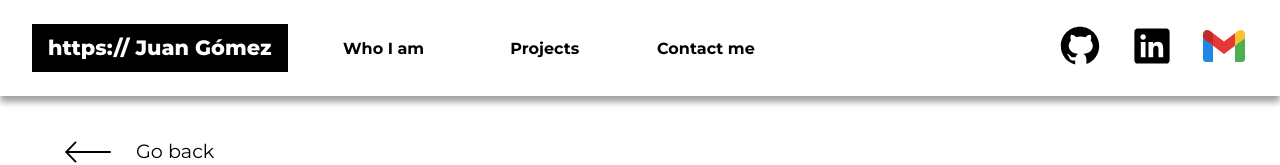
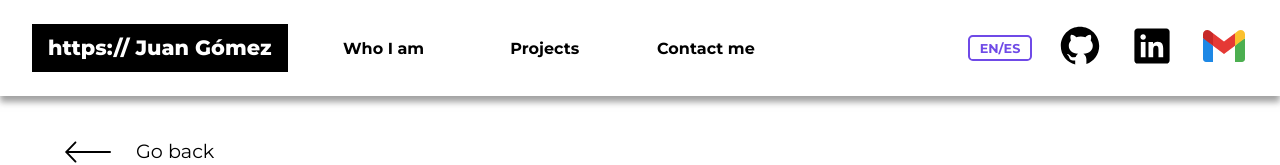
Before and after one commit to JPGomezCuervo/Portfolio, a React (Create React App) app in the folder client/: page /detail/doggofinder in a window 1280 px wide. Shown: the top 165 px of the page. Built offline with nearby package versions, Linux system fonts and the light colour scheme.

Commit message:
Implement lanugage switcher

```diff
--- a/client/src/components/NavBar/NavBar.module.css
+++ b/client/src/components/NavBar/NavBar.module.css
@@ -48,7 +48,6 @@
     display: flex;
     align-items: center;
     height: fit-content;
-    margin-left: auto;
     margin-right: 2rem;
 }
 
@@ -56,3 +55,26 @@
     margin-left: 1.5rem;
     height: 3rem;
 }
+
+.Header button {
+    width: 5%;
+    margin-left: auto;
+    background-color: white;
+    border-radius: .3rem;
+    padding: .2rem;
+    border: 2px solid #6F4AE7;
+    color: #6F4AE7;
+    font-family: "Montserrat-Bold";
+    font-size: .8rem;
+    transition: .3s;
+    cursor: pointer;
+}
+
+.Header button:hover {
+    background-color: #6F4AE7;
+    color: white;
+}
+.Header button:active {
+    background-color:white;
+    color:#6F4AE7;
+}
--- a/client/src/components/NavBar/NavBar.tsx
+++ b/client/src/components/NavBar/NavBar.tsx
@@ -1,6 +1,6 @@
 import { FC } from "react";
 import { useSelector } from "react-redux";
-import { selectLanguageJson } from "../../features/optionsSlice";
+import { selectLanguageJson, selectLanguage } from "../../features/optionsSlice";
 import style from "./NavBar.module.css";
 import gmailIcon from "../../assets/icons/gmail.svg";
 import linkedinIcon from "../../assets/icons/linkedin.svg";
@@ -25,6 +25,7 @@ const NavBar: FC<NavBarPropsType> = ({handleProjectClick, handleContactMeClick,
     const language = useSelector(selectLanguageJson);
     const URLs: URLType = URLJson;
     const {projects, contactMe, whoIAm} = language.navBar;
+    const languageName = useSelector(selectLanguage);
 
     const dispatch = useDispatch();
 
@@ -40,6 +41,8 @@ const NavBar: FC<NavBarPropsType> = ({handleProjectClick, handleContactMeClick,
 
         }, 200)
     }
+
+    const name = languageName === "english" ? "EN/ES" : "ES/EN";
     return (
         <header className={style.Header}>
 
@@ -52,7 +55,7 @@ const NavBar: FC<NavBarPropsType> = ({handleProjectClick, handleContactMeClick,
                 <li onClick={handleProjectClick}> {projects} </li>
                 <li onClick={handleContactMeClick}> {contactMe} </li>
             </ul>
-
+            <button onClick={() => dispatch(setLanguage())}>{name}</button>
             <div className={style.LogosContainer}>
                 <a href={URLs.github} target="_blank" rel="noreferrer">
                     <img src={githubIcon} alt=""/>
```
